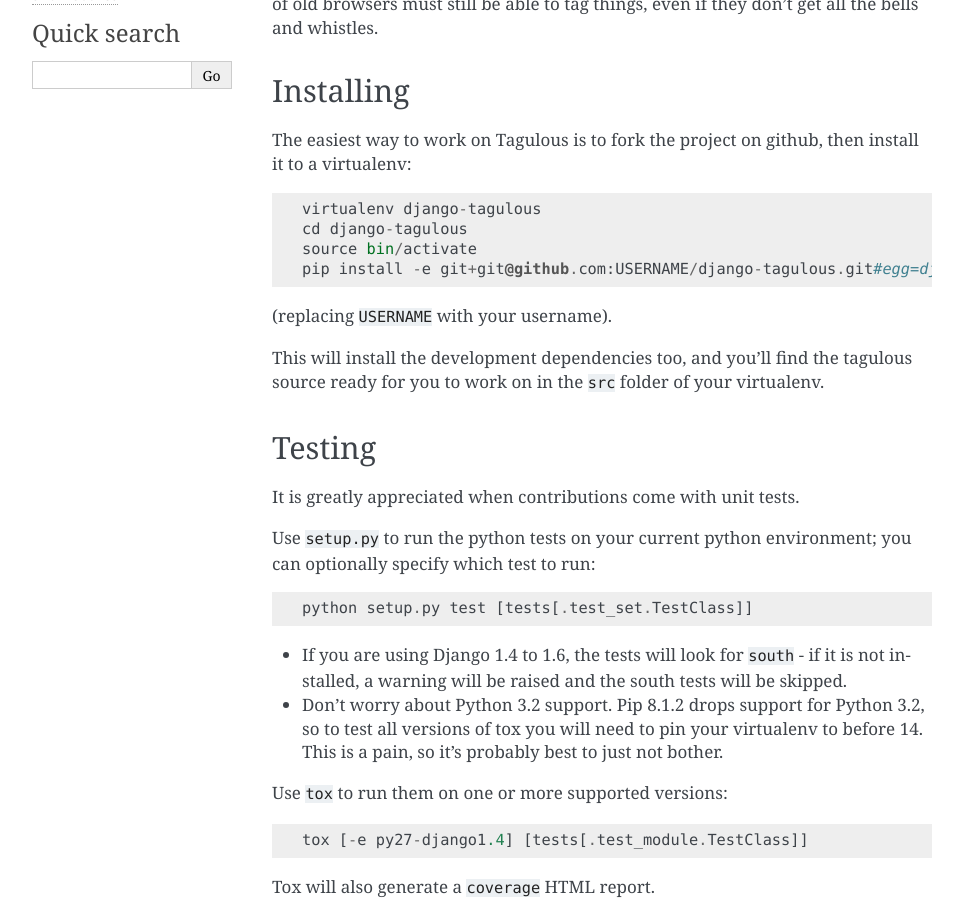
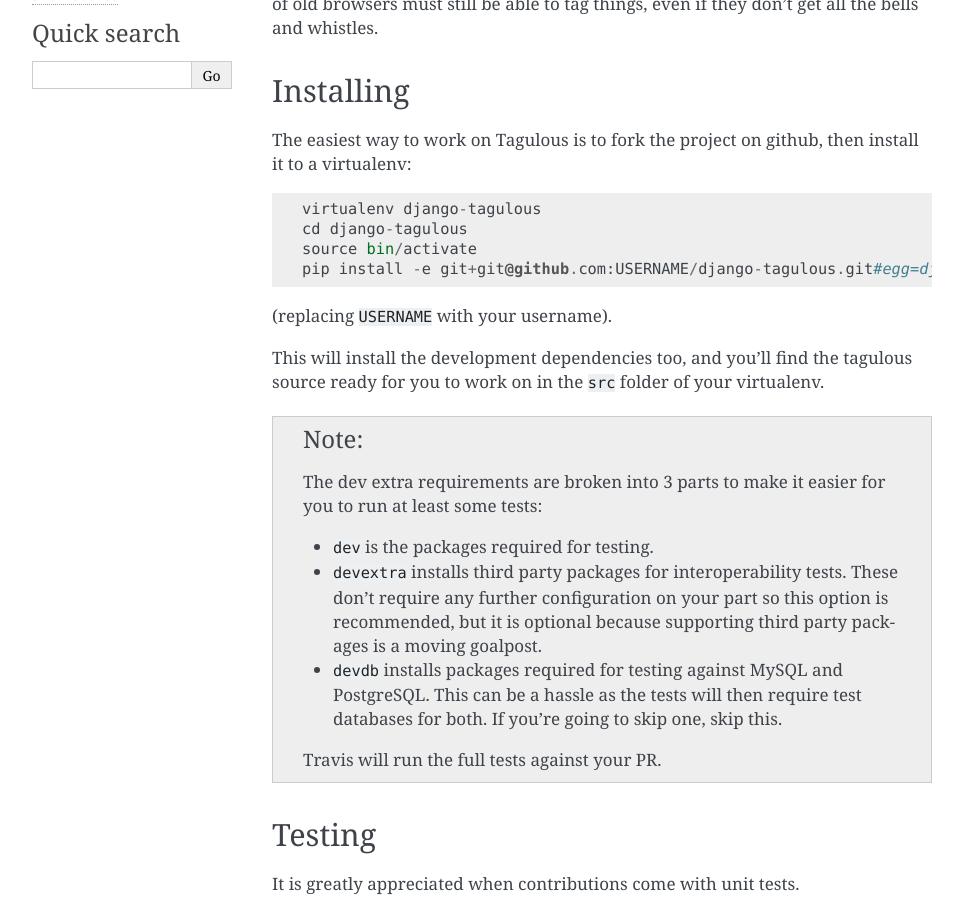
Before and after one commit to radiac/django-tagulous, a Sphinx documentation site: the page built from docs/contributing.rst, in a window 1280 px wide and 900 px high, scrolled down 271 px. Shown: the whole window, without its empty margins (148-1111 px from the left). Built offline with Sphinx 7.4.7, drawn with Linux system fonts in a browser that asks for light colours.

Commit message:
Start adding third party tests

```diff
--- a/docs/contributing.rst
+++ b/docs/contributing.rst
@@ -22,13 +22,28 @@
     virtualenv django-tagulous
     cd django-tagulous
     source bin/activate
-    pip install -e git+git@github.com:USERNAME/django-tagulous.git#egg=django-tagulous[dev,i18n]
+    pip install -e git+git@github.com:USERNAME/django-tagulous.git#egg=django-tagulous[dev,devdb,devextra,i18n]
 
 (replacing ``USERNAME`` with your username).
 
 This will install the development dependencies too, and you'll find the
 tagulous source ready for you to work on in the ``src`` folder of your
 virtualenv.
+
+.. note::
+    The dev extra requirements are broken into 3 parts to make it easier for
+    you to run at least some tests:
+
+    * ``dev`` is the packages required for testing.
+    * ``devextra`` installs third party packages for interoperability tests.
+      These don't require any further configuration on your part so this option
+      is recommended, but it is optional because supporting third party
+      packages is a moving goalpost.
+    * ``devdb`` installs packages required for testing against MySQL and
+      PostgreSQL. This can be a hassle as the tests will then require test
+      databases for both. If you're going to skip one, skip this.
+
+    Travis will run the full tests against your PR.
 
 
 Testing
--- a/docs/installation.rst
+++ b/docs/installation.rst
@@ -46,8 +46,8 @@
         these will be listed in the :ref:`changelog`.
 
         If you are planning to contribute to Tagulous, you may want to install
-        with the ``dev`` extra requirements - see :doc:`contributing` for more
-        details.
+        with the ``dev``, ``devdb`` and ``devextra`` extra requirements - see
+        :doc:`contributing` for more details.
 
 2. In your site settings, add Tagulous to ``INSTALLED_APPS``::
 
```
Also changed, not shown: setup.py (+9 -1 lines), 1 other file.
